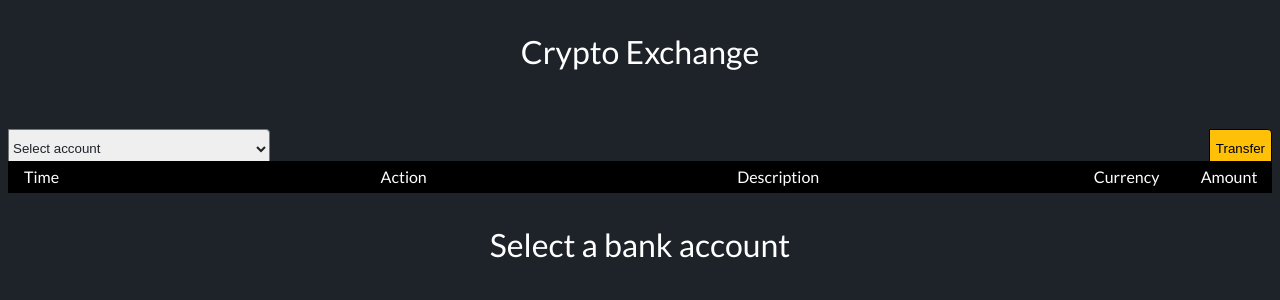
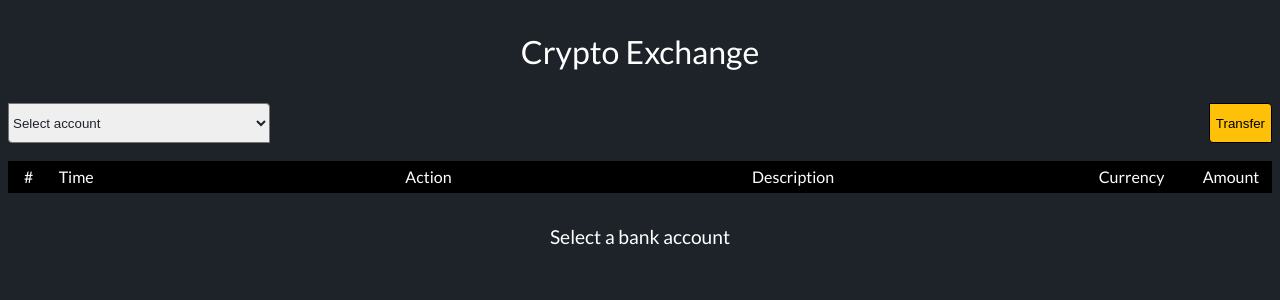
Before and after one commit to leonardovenoso/js-reactjs-crypto-exchange, a Next.js app: page / in a window 1280 px wide. Shown: the top 300 px of the page. Built offline with nearby package versions, Linux system fonts and the light colour scheme.

Commit message:
[RF] separated select to a molecule

```diff
--- a/pages/index.jsx
+++ b/pages/index.jsx
@@ -1,10 +1,12 @@
-import { useEffect, useState, useRef } from 'react';
+import { useEffect, useState } from 'react';
 import fetchBankAccounts, {
   fetchTransactionsByAccountNumber,
 } from '../services/accountService';
 import Container from './components/atoms/container';
 import Title from './components/atoms/title';
-import Select from './components/atoms/select';
+import DropdownList from './components/molecules/dropdownList';
+import Spinner from './components/atoms/spinner';
+
 import Table, {
   Header,
   Body,
@@ -16,7 +18,8 @@ import Button from './components/atoms/button';
 export default function CryptoExchange() {
   const [bankAccounts, setBankAccounts] = useState([]);
   const [transactions, setTransactions] = useState([]);
-  const bankAccountsRef = useRef(null);
+  const [showSpinner, setShowSpinner] = useState(false);
+  const [isAcountNumberSelected, setIsAcountNumberSelected] = useState(false);
 
   useEffect(() => {
     const start = async () => {
@@ -28,15 +31,20 @@ export default function CryptoExchange() {
     start();
   }, []);
 
-  const fetchTransactions = async () => {
-    if (bankAccountsRef.current.value === '0') {
+  const fetchTransactions = async accountNumber => {
+    if (accountNumber === '0') {
+      setIsAcountNumberSelected(false);
       setTransactions([]);
+      setShowSpinner(false);
       return;
     }
-    const res = await fetchTransactionsByAccountNumber(
-      bankAccountsRef.current.value
-    );
+
+    setIsAcountNumberSelected(true);
+    setTransactions([]);
+    setShowSpinner(true);
+    const res = await fetchTransactionsByAccountNumber(accountNumber);
     const resJson = await res.json();
+    setShowSpinner(false);
     setTransactions(resJson);
   };
 
@@ -49,23 +57,20 @@ export default function CryptoExchange() {
         <Container>
           <Table>
             <Row columns="1fr 1fr">
-              <Container margin="0">
-                <Select
-                  defaultValue={{ label: 'Select account', value: 0 }}
-                  data-cy="select-bank-account"
-                  onChange={fetchTransactions}
-                  ref={bankAccountsRef}
-                >
-                  <option value="0">Select account</option>
-                  {bankAccounts.map(account => (
-                    <option
-                      key={account.accountNumber}
-                      value={account.accountNumber}
-                    >{`${account.bankName} - ${account.accountNumber} (${account.currency})`}</option>
-                  ))}
-                </Select>
+              <Container marginTop="0">
+                <DropdownList
+                  defaultLabel="Select account"
+                  defaultValue="0"
+                  list={bankAccounts}
+                  listKeyLabel="accountNumber"
+                  listKeyValue="accountNumber"
+                  optionLabelFn={el => `
+                    ${el.bankName} - ${el.accountNumber} (${el.currency})`}
+                  cyDataSelector="select-bank-account"
+                  onChangeFn={fetchTransactions}
+                />
               </Container>
-              <Container margin="0" align="right" marginRight="3em">
+              <Container marginTop="0" align="right" marginRight="3em">
                 <Button type="button">Transfer</Button>
               </Container>
             </Row>
@@ -74,8 +79,9 @@ export default function CryptoExchange() {
             <Table>
               <Header
                 data-cy="transactions-header"
-                columns="1fr 1fr 1fr 0.3fr 0.2fr"
+                columns="0.1fr 1fr 1fr 1fr 0.3fr 0.2fr"
               >
+                <div>#</div>
                 <div>Time</div>
                 <div>Action</div>
                 <div>Description</div>
@@ -83,11 +89,12 @@ export default function CryptoExchange() {
                 <div>Amount</div>
               </Header>
               <Body data-cy="transactions-body">
-                {transactions.map(transaction => (
+                {transactions.map((transaction, i) => (
                   <RowWithBorderBottom
-                    key={transaction.timestamp}
-                    columns="1fr 1fr 1fr 0.3fr 0.2fr"
+                    key={i}
+                    columns="0.1fr 1fr 1fr 1fr 0.3fr 0.2fr"
                   >
+                    <div>{i + 1}</div>
                     <div>{transaction.timestamp}</div>
                     <div>{transaction.action}</div>
                     <div>{transaction.description}</div>
@@ -95,14 +102,24 @@ export default function CryptoExchange() {
                     <div>{transaction.amount}</div>
                   </RowWithBorderBottom>
                 ))}
-                {bankAccountsRef &&
-                  bankAccountsRef.current &&
-                  bankAccountsRef.current.value === '0' && (
+              </Body>
+              <div>
+                {!isAcountNumberSelected && (
+                  <Container>
+                    <Title size="1.2em">Select a bank account</Title>
+                  </Container>
+                )}
+                {isAcountNumberSelected &&
+                  transactions[0] === undefined &&
+                  !showSpinner && (
                     <Container>
-                      <Title>Select a bank account</Title>
+                      <Title size="1.2em">No transactions found</Title>
                     </Container>
                   )}
-              </Body>
+                <Container align="center" marginTop="5em">
+                  {showSpinner && <Spinner />}
+                </Container>
+              </div>
             </Table>
           </Container>
         </Container>
```
